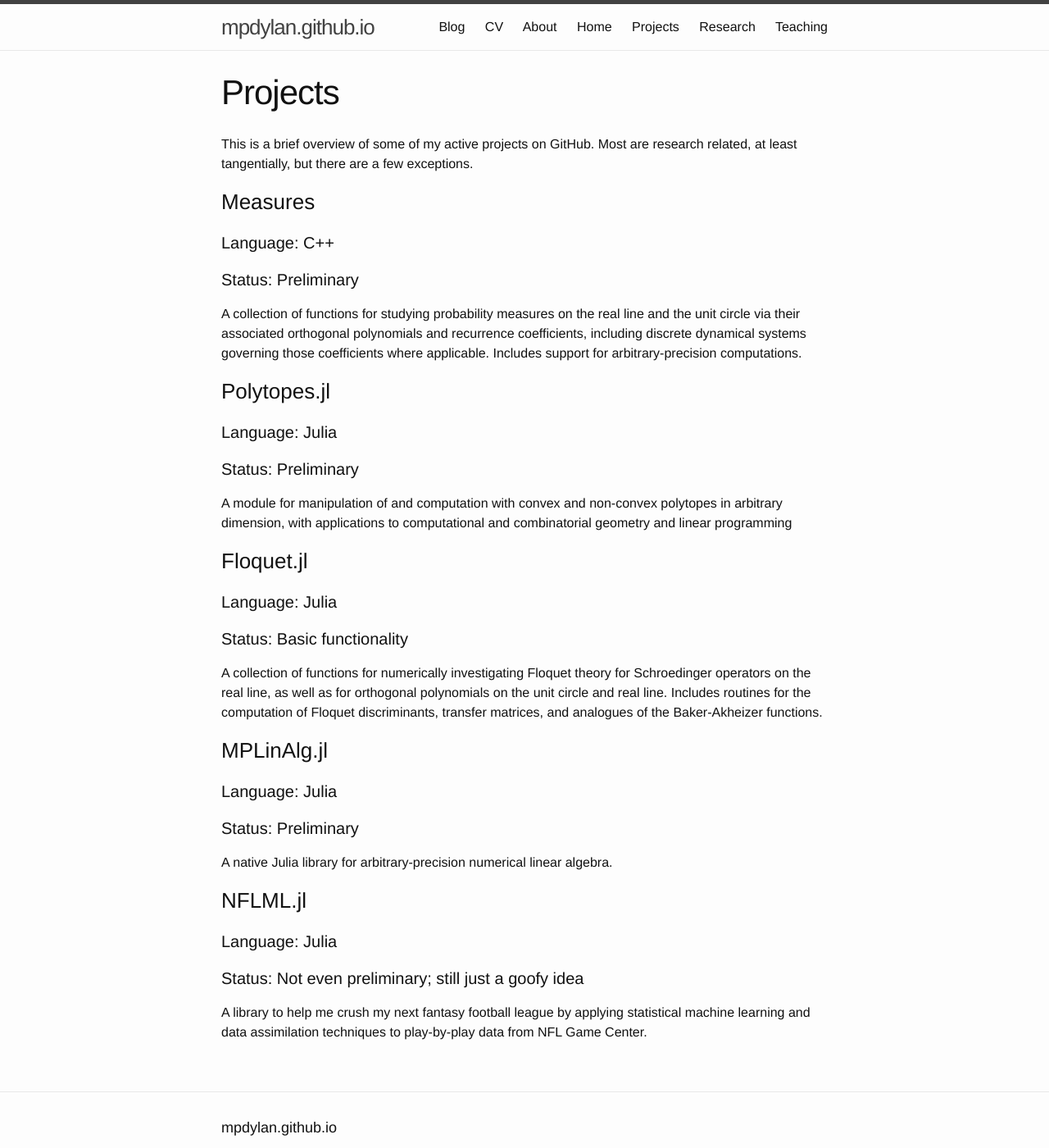
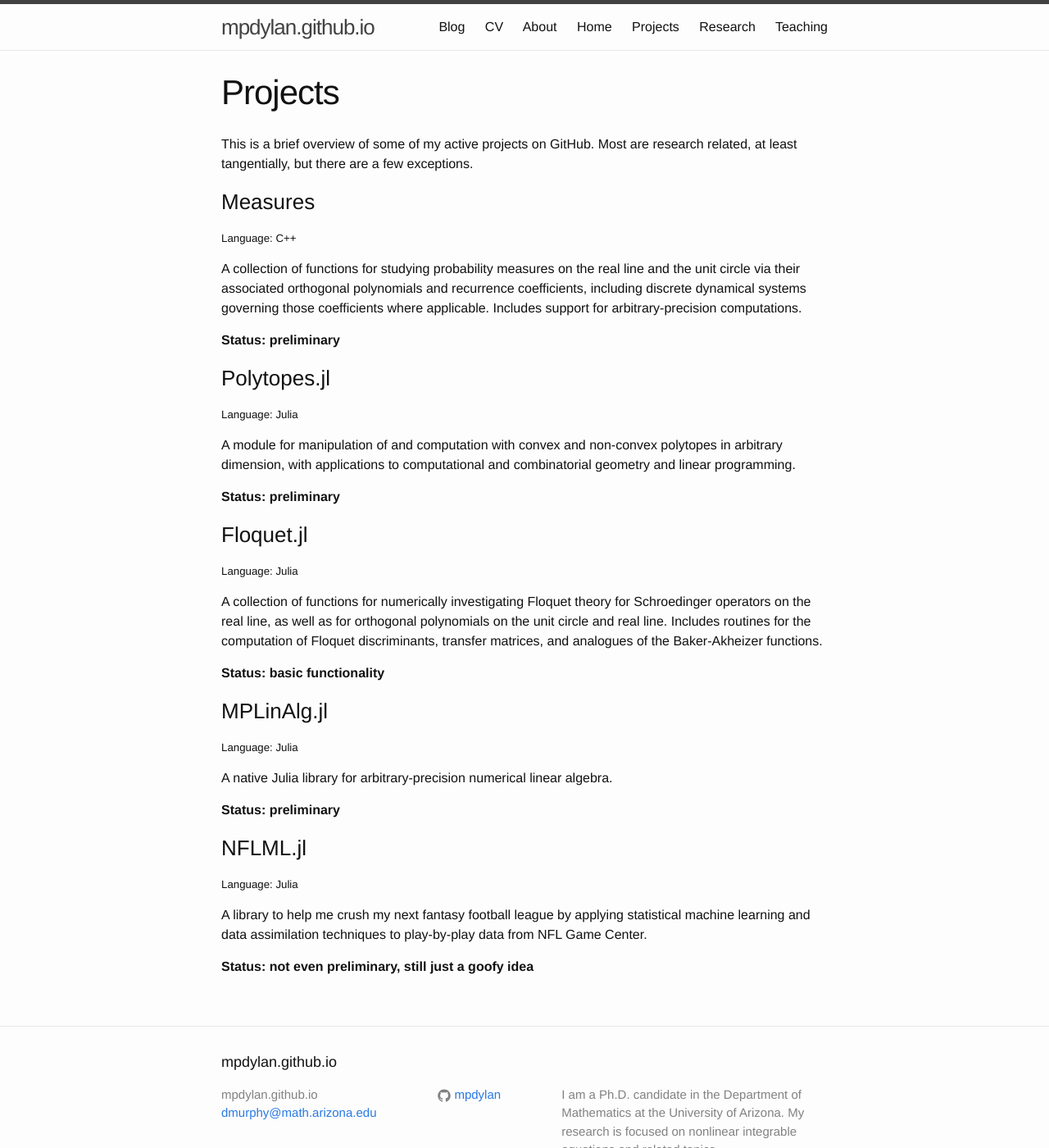
Before and after one commit to mpdylan/mpdylan.github.io, a Jekyll site: the page built from projects.md, in a window 1280 px wide and 1400 px high. Shown: the whole window at 82% size. Built offline with Jekyll 4.4.1, drawn with Linux system fonts in a browser that asks for light colours.

Commit message:
framed out projects page

```diff
--- a/projects.md
+++ b/projects.md
@@ -8,40 +8,40 @@ This is a brief overview of some of my active projects on GitHub. Most are resea
 
 ### Measures
 
-#### Language: C++ ####
-
-#### Status: Preliminary ####
+##### Language: C++ #####
 
 A collection of functions for studying probability measures on the real line and the unit circle via their associated orthogonal polynomials and recurrence coefficients, including discrete dynamical systems governing those coefficients where applicable. Includes support for arbitrary-precision computations.
 
+**Status: preliminary**
+
 ### Polytopes.jl
 
-#### Language: Julia ####
+##### Language: Julia #####
 
-#### Status: Preliminary ####
+A module for manipulation of and computation with convex and non-convex polytopes in arbitrary dimension, with applications to computational and combinatorial geometry and linear programming.
 
-A module for manipulation of and computation with convex and non-convex polytopes in arbitrary dimension, with applications to computational and combinatorial geometry and linear programming
+**Status: preliminary**
 
 ### Floquet.jl
 
-#### Language: Julia ####
-
-#### Status: Basic functionality ####
+##### Language: Julia #####
 
 A collection of functions for numerically investigating Floquet theory for Schroedinger operators on the real line, as well as for orthogonal polynomials on the unit circle and real line. Includes routines for the computation of Floquet discriminants, transfer matrices, and analogues of the Baker-Akheizer functions.
 
+**Status: basic functionality**
+
 ### MPLinAlg.jl
 
-#### Language: Julia ####
-
-#### Status: Preliminary ####
+##### Language: Julia #####
 
 A native Julia library for arbitrary-precision numerical linear algebra.
 
+**Status: preliminary**
+
 ### NFLML.jl
 
-#### Language: Julia ####
-
-#### Status: Not even preliminary; still just a goofy idea ####
+##### Language: Julia #####
 
 A library to help me crush my next fantasy football league by applying statistical machine learning and data assimilation techniques to play-by-play data from NFL Game Center.
+
+**Status: not even preliminary, still just a goofy idea**
```
